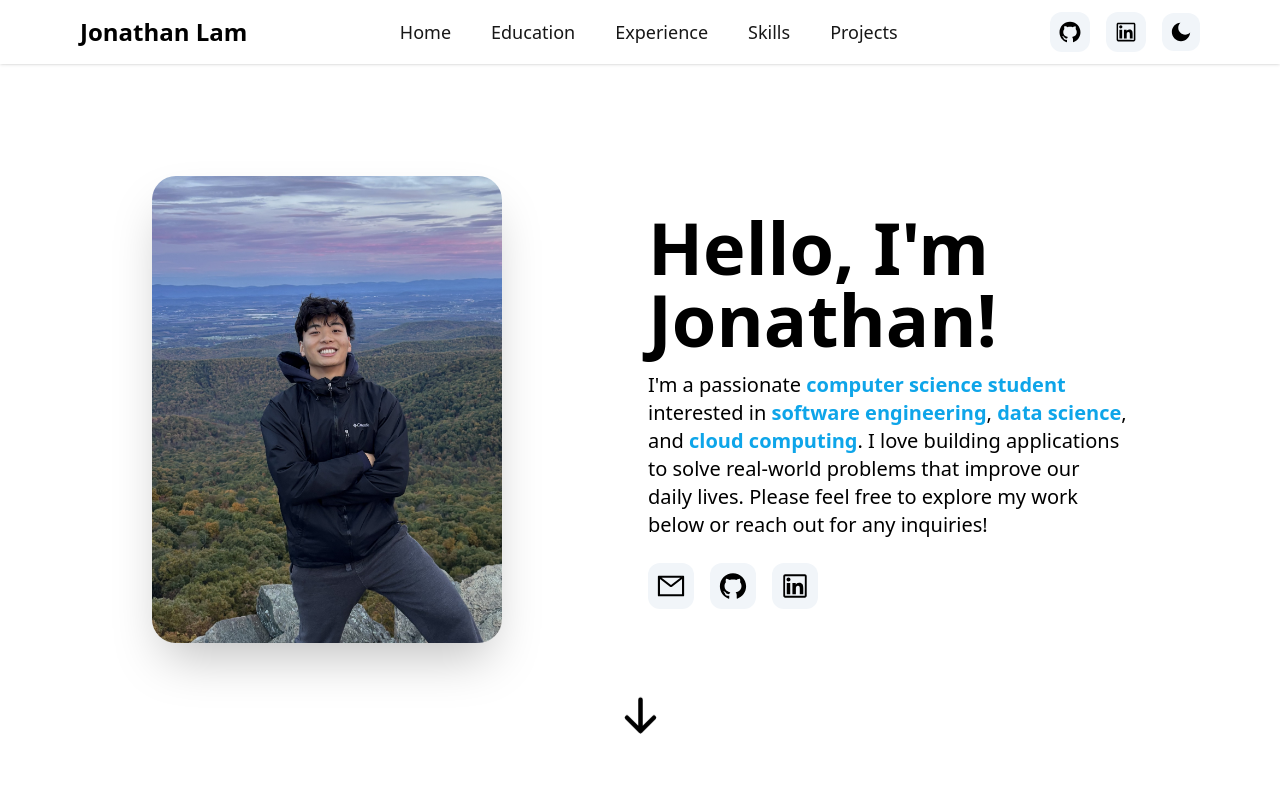
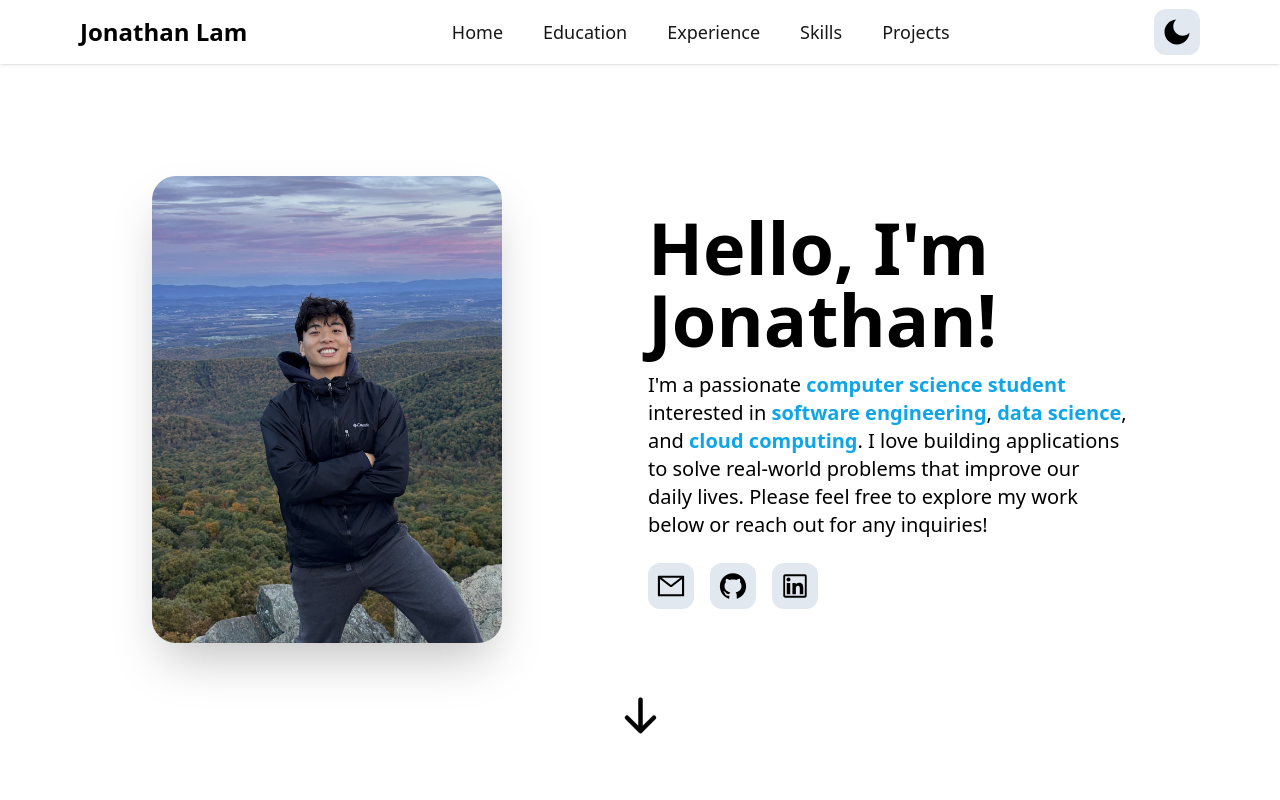
Before and after one commit to Jonuhthan/portfolio-website-v2, a Next.js app: page / in a window 1280 px wide. Shown: the top 800 px of the page. Built offline with nearby package versions, Linux system fonts and the light colour scheme.

Commit message:
Removed social buttons from navbar

```diff
--- a/components/Hero.tsx
+++ b/components/Hero.tsx
@@ -44,21 +44,21 @@ const Hero = () => {
                     {/* mail icon */}
                     <a
                         href='mailto:jonhaolam@gmail.com'
-                        className="hover:text-neutral-500 bg-slate-100 p-2 rounded-xl"
+                        className="hover:bg-neutral-300 bg-slate-200 p-2 rounded-xl"
                     >
                         <AiOutlineMail size={30} color='black' />
                     </a>
                     {/* github */}
                     <a
                         href='https://github.com/Jonuhthan'
-                        className='hover:text-neutral-500 bg-slate-100 p-2 rounded-xl'
+                        className='hover:bg-neutral-300 bg-slate-200 p-2 rounded-xl'
                     >
                         <AiOutlineGithub size={30} color='black' />
                     </a>
                     {/* linkedin */}
                     <a
                         href='https://www.linkedin.com/in/jonathanlam2'
-                        className='hover:text-neutral-500 bg-slate-100 p-2 rounded-xl'
+                        className='hover:bg-neutral-300 bg-slate-200 p-2 rounded-xl'
                     >
                         <AiOutlineLinkedin size={30} color='black' />
                     </a>
--- a/components/Navbar.tsx
+++ b/components/Navbar.tsx
@@ -5,7 +5,6 @@ import { Link } from "react-scroll/modules";
 import { useTheme } from "next-themes";
 import { RiMoonFill, RiSunLine } from "react-icons/ri";
 import { IoMdMenu, IoMdClose } from "react-icons/io";
-import { AiOutlineGithub, AiOutlineLinkedin } from "react-icons/ai";
 
 // define what every nav item should have
 interface NavItem {
@@ -69,44 +68,18 @@ const Navbar = () => {
           ))}
         </nav>
 
-        {/* right section with theme & github/linkedin */}
+        {/* right section with theme button */}
         <div className="hidden md:flex items-center gap-4">
-          <a
-            href="https://github.com/Jonuhthan"
-            target="_blank"
-            rel="noopener noreferrer"
-            className="hover:text-neutral-500 bg-slate-100 p-2 rounded-xl"
-          >
-            {currentTheme === "dark" ? (
-              <AiOutlineGithub size={24} color="black" />
-            ) : (
-              <AiOutlineGithub size={24} />
-            )}
-          </a>
-
-          <a
-            href="https://www.linkedin.com/in/jonathanlam2/"
-            target="_blank"
-            rel="noopener noreferrer"
-            className="hover:text-neutral-500 bg-slate-100 p-2 rounded-xl"
-          >
-            {currentTheme === "dark" ? (
-              <AiOutlineLinkedin size={24} color="black" />
-            ) : (
-              <AiOutlineLinkedin size={24} />
-            )}
-          </a>
-
           <button
             onClick={() =>
               setTheme(currentTheme === "dark" ? "light" : "dark")
             }
-            className="hover:text-neutral-500 bg-slate-100 p-2 rounded-xl"
+            className="hover:bg-neutral-300 bg-slate-200 p-2 rounded-xl"
           >
             {currentTheme === "dark" ? (
-              <RiSunLine size={22} color="black" />
+              <RiSunLine size={30} color="black" />
             ) : (
-              <RiMoonFill size={22} />
+              <RiMoonFill size={30} />
             )}
           </button>
         </div>
@@ -130,44 +103,18 @@ const Navbar = () => {
             </Link>
           ))}
 
-          {/* theme & socials buttons */}
+          {/* theme button mobile */}
           <div className="flex items-center gap-6">
-            <a
-              href="https://github.com/Jonuhthan"
-              target="_blank"
-              rel="noopener noreferrer"
-              className="hover:text-neutral-500 bg-slate-100 p-2 rounded-xl"
-            >
-              {currentTheme === "dark" ? (
-                <AiOutlineGithub size={24} color="black" />
-              ) : (
-                <AiOutlineGithub size={24} />
-              )}
-            </a>
-
-            <a
-              href="https://www.linkedin.com/in/jonathanlam2"
-              target="_blank"
-              rel="noopener noreferrer"
-              className="hover:text-neutral-500 bg-slate-100 p-2 rounded-xl"
-            >
-              {currentTheme === "dark" ? (
-                <AiOutlineLinkedin size={24} color="black" />
-              ) : (
-                <AiOutlineLinkedin size={24} />
-              )}
-            </a>
-
             <button
               onClick={() =>
                 setTheme(currentTheme === "dark" ? "light" : "dark")
               }
-              className="bg-slate-100 p-2 rounded-xl"
+              className="hover:bg-neutral-300 bg-slate-200 p-2 rounded-xl"
             >
               {currentTheme === "dark" ? (
-                <RiSunLine size={22} color="black" />
+                <RiSunLine size={30} color="black" />
               ) : (
-                <RiMoonFill size={22} />
+                <RiMoonFill size={30} />
               )}
             </button>
           </div>
```
